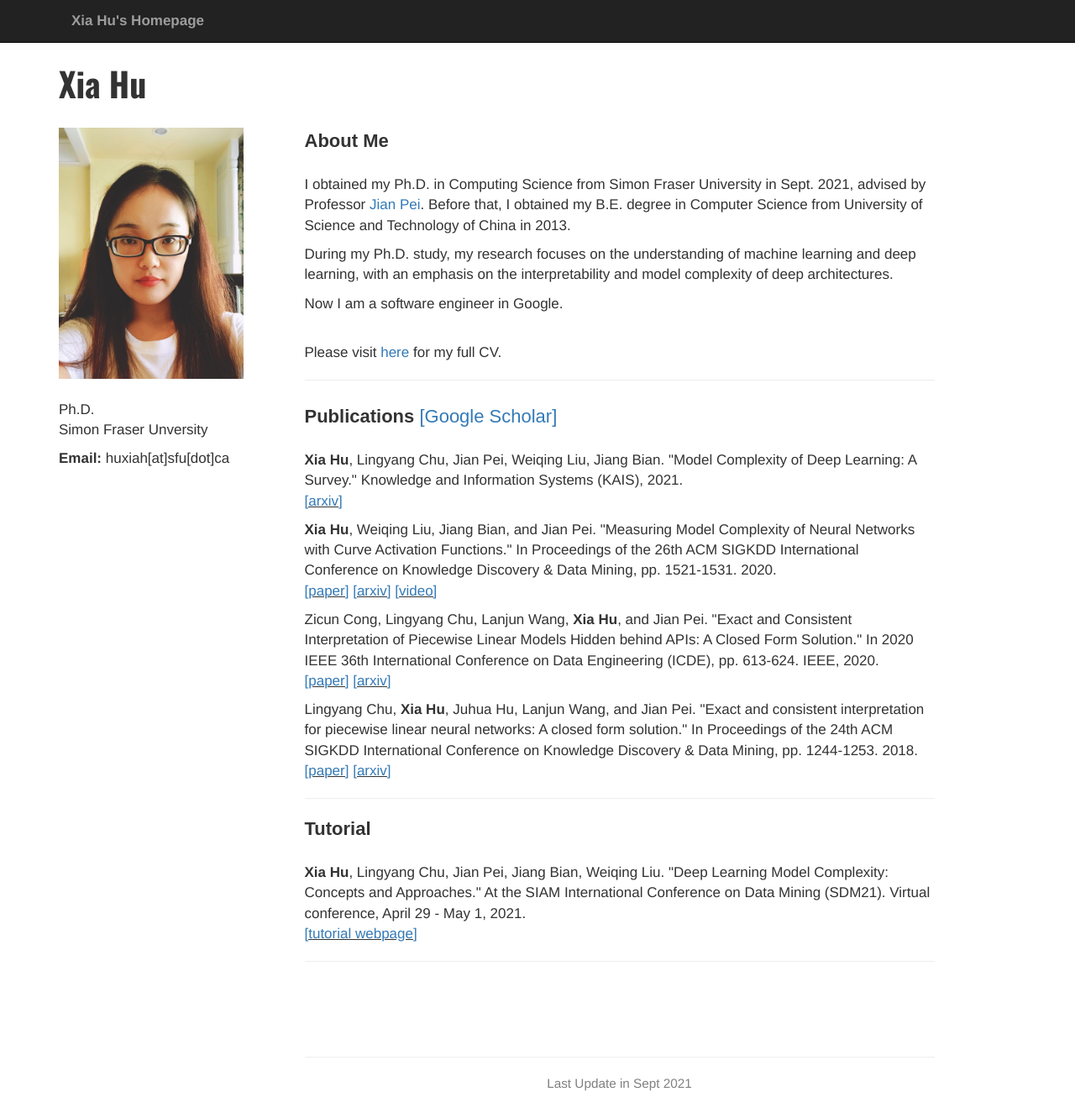
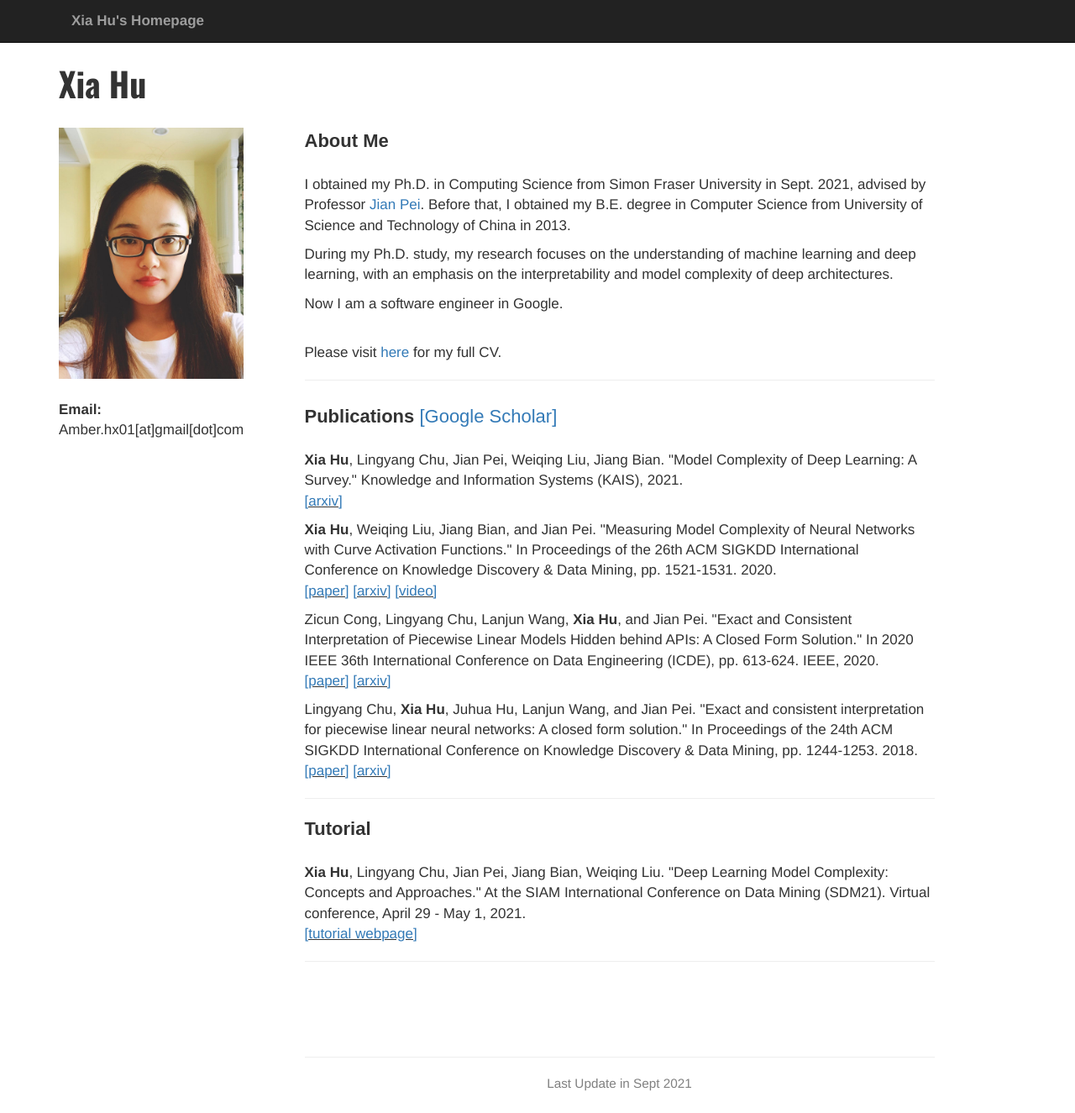
Before and after one commit to Xia-Hu/Xia-Hu.github.io, a Jekyll site: the page index.html, which Jekyll copies as it is, in a window 1280 px wide. Shown: the whole page at 84% size. Built offline with Jekyll 4.4.1, drawn with Linux system fonts in a browser that asks for light colours.

Commit message:
Update index.html

```diff
--- a/index.html
+++ b/index.html
@@ -65,10 +65,7 @@
             <div class="col-md-3">
             	<img class="img-responsive" src="photo.jpg"  alt="" width="220px"><br>
 
-                <p>Ph.D.<br>
-                Simon Fraser Unversity<p>
-
-                <p><b>Email: </b> huxiah[at]sfu[dot]ca </p>
+                <p><b>Email: </b> Amber.hx01[at]gmail[dot]com </p>
 
             </div>
 
```
